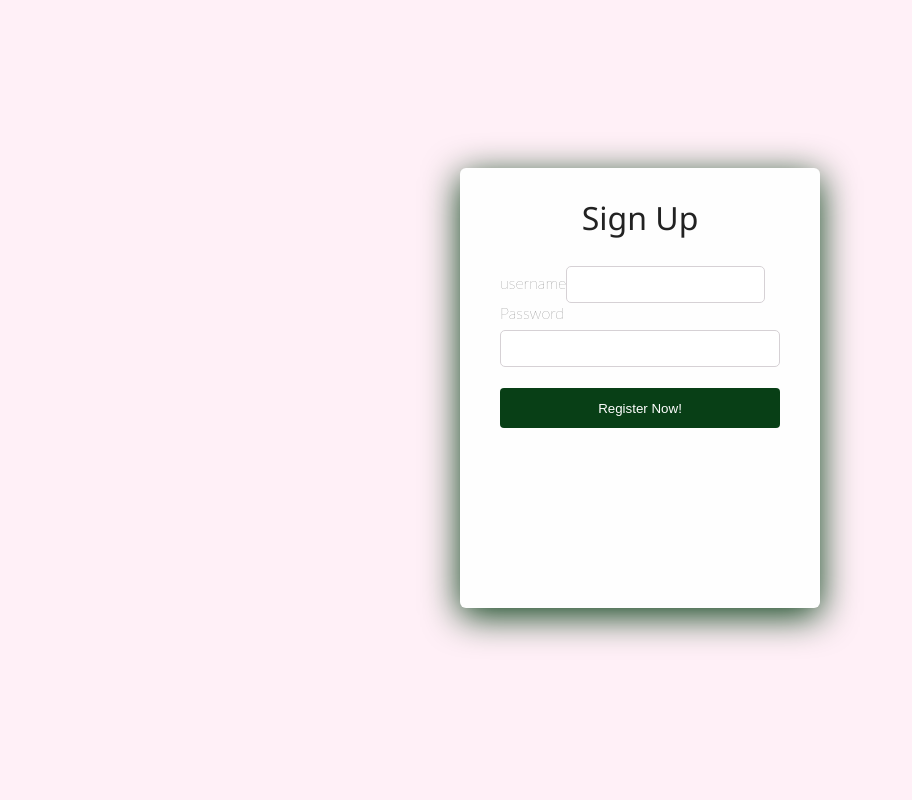
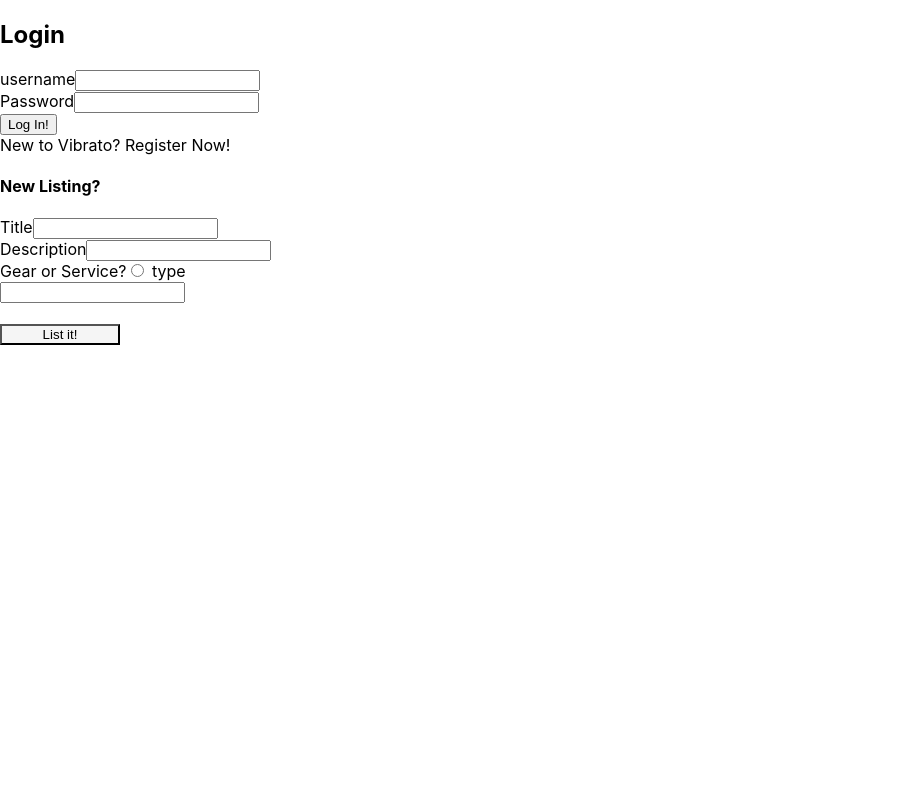
Before and after one commit to nateberco/vibrato-client, a React (Create React App) app: page / in a window 1280 px wide. Shown: the top 800 px of the page, without its empty margins (0-912 px from the left). Built offline with nearby package versions, Linux system fonts and the light colour scheme.

Commit message:
after class 4/22

```diff
--- a/package.json
+++ b/package.json
@@ -10,6 +10,7 @@
     "@types/node": "^12.20.10",
     "@types/react": "^17.0.3",
     "@types/react-dom": "^17.0.3",
+    "@types/react-router-dom": "^5.1.7",
     "bootstrap": "^4.6.0",
     "react": "^17.0.2",
     "react-dom": "^17.0.2",
--- a/src/App.css
+++ b/src/App.css
@@ -38,96 +38,3 @@
 }
 
 /* ****************** */
-p,
-div {
-  font-family: Lato;
-}
-
-.wrapper {
-  height: 97vh;
-  width: 100%;
-  display: flex;
-  flex-direction: column;
-  justify-content: center;
-  align-items: center;
-  background-color: rgb(255, 240, 247);
-}
-
-.form-wrapper {
-  display: flex;
-  flex-direction: column;
-  width: 280px;
-  max-width: 80%;
-  min-width: 100px;
-  min-height: 400px;
-  padding: 20px 40px;
-  border-radius: 6px;
-  box-shadow: 0px 8px 36px rgb(8, 63, 22);
-  background-color: #fefefe;
-}
-
-.form-wrapper > h2 {
-  display: flex;
-  justify-content: center;
-  font-family: "Segoe UI", "Ubuntu", "Roboto", "Open Sans", "Helvetica Neue",
-    sans-serif;
-  font-size: 2em;
-  font-weight: lighter;
-  margin-top: 0.25em;
-  color: #222;
-}
-
-form {
-  width: 100%;
-  display: flex;
-  flex-wrap: wrap;
-}
-
-label {
-  margin-bottom: 0.5em;
-  color: #444;
-  font-weight: lighter;
-}
-
-input {
-  padding: 10px 10px;
-  border-radius: 5px;
-  outline: none;
-  border: 1px solid #d6d1d5;
-}
-
-input::placeholder {
-  font-size: 1.2em;
-  font-weight: lighter;
-  color: #bbb;
-}
-
-button {
-  min-width: 100%;
-  cursor: pointer;
-  margin-right: 0.25em;
-  margin-top: 0.5em;
-  padding: 0.938em;
-  border: none;
-  border-radius: 4px;
-  background-color: rgb(8, 63, 22);
-  color: #fefefe;
-}
-button:hover {
-  background-color: rgb(30, 109, 50);
-  color: #fefefe;
-}
-
-.emailAddress,
-.password {
-  display: flex;
-  flex-direction: column;
-  margin-bottom: 15px;
-  width: 100%;
-}
-
-.submit {
-  width: 100%;
-  display: flex;
-  flex-wrap: wrap;
-}
--- a/src/App.tsx
+++ b/src/App.tsx
@@ -3,12 +3,19 @@ import React from 'react';
 // import './App.css';
 
 import { Auth } from './components/auth/Auth';
+import  ListingPublish  from './components/listing/ListingPublish';
+// import Routes from './components/home/Routes';
+// import Sitebar from './components/home/Sitebar';
 
 
 function App() {
   return (
     <div>
+      {/* <Routes /> */}
+      {/* <Sitebar /> */}
       <Auth />
+      <ListingPublish />
+
     </div>
   );
 }
--- /dev/null
+++ b/src/components/auth/Auth.css
@@ -0,0 +1,97 @@
+/* p,
+div {
+  font-family: Lato;
+}
+
+.wrapper {
+  height: 97vh;
+  width: 100%;
+  display: flex;
+  flex-direction: column;
+  justify-content: center;
+  align-items: center;
+  background-color: rgb(255, 240, 247);
+}
+
+.form-wrapper {
+  display: flex;
+  flex-direction: column;
+  width: 280px;
+  max-width: 80%;
+  min-width: 100px;
+  min-height: 400px;
+  padding: 20px 40px;
+  border-radius: 6px;
+  box-shadow: 0px 8px 36px rgb(8, 63, 22);
+  background-color: #fefefe;
+}
+
+.form-wrapper > h2 {
+  display: flex;
+  justify-content: center;
+  font-family: "Segoe UI", "Ubuntu", "Roboto", "Open Sans", "Helvetica Neue",
+    sans-serif;
+  font-size: 2em;
+  font-weight: lighter;
+  margin-top: 0.25em;
+  color: #222;
+}
+
+form {
+  width: 100%;
+  display: flex;
+  flex-wrap: wrap;
+}
+
+label {
+  margin-bottom: 0.5em;
+  color: #444;
+  font-weight: lighter;
+}
+
+input {
+  padding: 10px 10px;
+  border-radius: 5px;
+  outline: none;
+  border: 1px solid #d6d1d5;
+}
+
+input::placeholder {
+  font-size: 1.2em;
+  font-weight: lighter;
+  color: #bbb;
+}
+
+button {
+  min-width: 100%;
+  cursor: pointer;
+  margin-right: 0.25em;
+  margin-top: 0.5em;
+  padding: 0.938em;
+  border: none;
+  border-radius: 4px;
+  background-color: rgb(8, 63, 22);
+  color: #fefefe;
+}
+button:hover {
+  background-color: rgb(30, 109, 50);
+  color: #fefefe;
+}
+
+.emailAddress,
+.password {
+  display: flex;
+  flex-direction: column;
+  margin-bottom: 15px;
+  width: 100%;
+}
+
+.submit {
+  width: 100%;
+  display: flex;
+  flex-wrap: wrap;
+} */
+
+.login-container {
+  background-color: antiquewhite;
+}
--- a/src/components/auth/Auth.tsx
+++ b/src/components/auth/Auth.tsx
@@ -1,29 +1,69 @@
 import React from "react";
 import { RegisterForm } from "./RegisterForm";
 import { LoginForm } from "./LoginForm";
+import {Container, Row, Col} from 'reactstrap';
+import "./Auth.css";
 
 export interface AuthProps {}
+
 export interface AuthState {
   sessionToken: string;
+  displayLogin: boolean;
 }
+
 export class Auth extends React.Component<AuthProps, AuthState> {
   constructor(props: AuthProps) {
     super(props);
     this.state = {
       sessionToken: "",
+      displayLogin: true
     };
   }
+
   updateToken = (sessionToken: string) => {
     localStorage.setItem("token", sessionToken);
     this.setState({ sessionToken: sessionToken });
     console.log(sessionToken);
   };
+
+  toggle = () => {
+    this.setState({
+      displayLogin: !(this.state.displayLogin)
+    });
+  }
+
+
+
+  // render() {
+  //   return (
+  //     <div>
+  //       <RegisterForm updateToken={this.updateToken} />
+  //       <LoginForm updateToken={this.updateToken} />
+  //     </div>
+  //   );
+  // }
+
   render() {
     return (
-      <div>
-        <RegisterForm updateToken={this.updateToken} />
-        <LoginForm updateToken={this.updateToken} />
-      </div>
-    );
-  }
+        <>
+        <Container className="wrapper">
+            <div>
+            <Row >
+                {this.state.displayLogin ? <LoginForm updateToken = {this.updateToken}/> :
+                        <RegisterForm updateToken = {this.updateToken}/> }
+            </Row>
+            <Row   >
+                <Col className="col-spacing login-toggle-row" >
+                {this.state.displayLogin ? <a id="switch-form" onClick={this.toggle} >New to Vibrato? Register Now!</a> :
+                <a id="switch-form" onClick={this.toggle}>Already have an account? Log in here.</a>}
+                </Col>
+            </Row>
+            </div>
+        </Container>
+
+            </>
+
+    )};
 }
+
+export default Auth;
--- a/src/components/auth/LoginForm.tsx
+++ b/src/components/auth/LoginForm.tsx
@@ -1,7 +1,7 @@
 /* **************** LONG VERSION *************** */
 
 import React from "react";
-import "../../App.css";
+// import "../../App.css";
 
 interface LoginProps {
   updateToken: Function;
@@ -25,6 +25,7 @@ export class LoginForm extends React.Component<LoginProps, LoginState> {
       },
     };
   }
+
 
   handleChange = (e : any) => {
         e.preventDefault();
@@ -73,7 +74,7 @@ export class LoginForm extends React.Component<LoginProps, LoginState> {
     }
   };
   render() {
-    const { errors } = this.state;
+    // const { errors } = this.state; // taking errors out on Login Form since we don't need password validation
     return (
       <div className="wrapper">
         <div className="form-wrapper">
@@ -94,9 +95,9 @@ export class LoginForm extends React.Component<LoginProps, LoginState> {
                 name="password"
                 onChange={this.handleChange}
               />
-              {errors.password.length > 0 && (
+              {/* {errors.password.length > 0 && (
                 <span style={{ color: "red" }}>{errors.password}</span>
-              )}
+              )} */}
             </div>
             <div className="submit">
               <button>Log In!</button>
--- /dev/null
+++ b/src/components/listing/ListingPublish.tsx
@@ -0,0 +1,114 @@
+import React, { useState, useEffect } from 'react';
+import {Button, Form, FormGroup, Label, Input, FormText} from 'reactstrap';
+
+const ListingPublish = (props: any) => {
+
+    const [title, setTitle] = useState('');
+    const [description, setDescription] = useState('');
+    const [photoURL, setPhotoURL] = useState('');
+    const [category, setCategory] = useState('');
+    const [keywords, setKeywords] = useState('');
+
+    const handleSubmit = (e: any) => {
+
+        e.preventDefault();
+        fetch(`http://localhost:3000/listing/publish` , {
+            method: 'POST',
+            body: JSON.stringify({
+                product:{
+                    title: title,
+                    description: description,
+                    photoURL: photoURL,
+                    category: category,
+                    keywords: keywords
+                }
+            }),
+            headers: new Headers({
+                'Content-Type': 'application/json',
+                'Authorization': props.token
+            })
+        })
+        .then( (res) => res.json())
+        .then( (logData) => {
+            console.log('logData -->', logData);
+            setTitle('');
+            setDescription('');
+            setPhotoURL('');
+            setCategory('');
+            setKeywords('');
+            // props.getListings();
+
+        })
+        .catch((err => { console.log(err);}))
+    }
+
+    const onValueChange = (e: any) => {
+        e.target.value === 'category' ? setCategory('Gear') : setCategory("Service");
+        console.log('e.target.value', e.target.value);
+    }
+
+    return (
+        <>
+            <h4>New Listing?</h4>
+            <Form onSubmit={handleSubmit}>
+                <FormGroup>
+                    <Label htmlFor="title">Title</Label>
+                    <Input name="title" value={title} onChange={(e) => setTitle(e.target.value)}/>
+                </FormGroup>
+
+                <FormGroup>
+                    <Label htmlFor="description">Description</Label>
+                    <Input name='description' value={description} onChange={(e) => setDescription(e.target.value)}/>
+                </FormGroup>
+
+
+                    <FormGroup >
+                    <Label htmlFor="category">Gear or Service?</Label>
+                        <Input type="radio" name="category" value='Service' defaultchecked onChange={(e) => onValueChange(e)}/>{' '}
+                        type
+
+                </FormGroup>
+                    <FormGroup >
+                    <Label >
+                        <Input name="category" value={category} onChange={(e) => setKeywords(e.target.value)} />
+                    </Label>
+                    </FormGroup>
+
+
+                {/* START CLOUDINARY          */}
+                {/* <FormGroup>
+                    <Label htmlFor="photoURL">Upload image</Label>
+                    <Input type="file" onChange={uploadImage} />
+                    {loading ? <h6>Loading...</h6> : <img src={photoURL} style={{width:'120px'}} style={{height:'120px'}} alt=""/> }
+                    <br/>
+                    <Button size= 'sm' color='outline-danger' disabled={loading || photoURL===''} onClick={deleteImg} >Delete image</Button>
+                </FormGroup>   */}
+                    {/* END CLOUDINARY          */}
+
+
+                {/* <FormGroup check>
+                    <Label htmlFor='publish' check>
+                    <Input type="checkbox" value={publish} onChange={(e) => setPublish(e.target.value)} />{' '}
+                    Publish?
+                    </Label>
+                </FormGroup> */}
+                <br />
+                <div className='align-middle text-center'>
+                <Button
+                    style={{width: 120, backgroundColor: "#f5f5f5", color: "black"}}
+                    // disabled={loading}
+                    // onMouseOver={changeBtn}
+                    // onMouseLeave={resetBtn}
+                    type="submit">List it!</Button>
+                </div>
+            </Form>
+        </>
+     );
+
+
+
+
+
+}
+
+export default ListingPublish;
```
Also changed, not shown: src/components/auth/Logout.jsx (deleted, +0 -26 lines), src/components/auth/Logout.tsx (added, +26 -0 lines), 1 other file (tests, documents, lock files or other folders).
